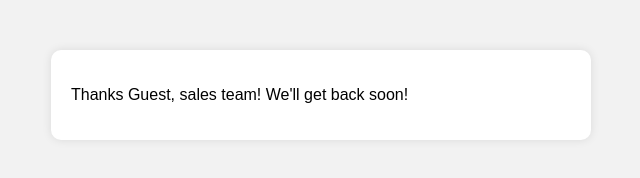
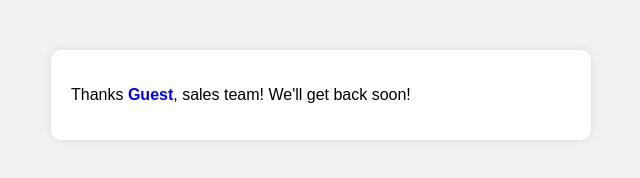
Before and after one commit to muthulingamVishwa/lead-Create, a plain HTML site: page thank.html in a window 1280 px wide. Shown: the full height of the page, 319-959 px from the left. Drawn offline with Linux system fonts and the light colour scheme.

Commit message:
Update style.css

```diff
--- a/style.css
+++ b/style.css
@@ -89,7 +89,11 @@ body {
     font-size: 18px;
     color: #333;
 }
+#first_name {
+    font-weight: bold;
+    color: blue;
 
+}
  .hidden {
             display: none;
         }
```
